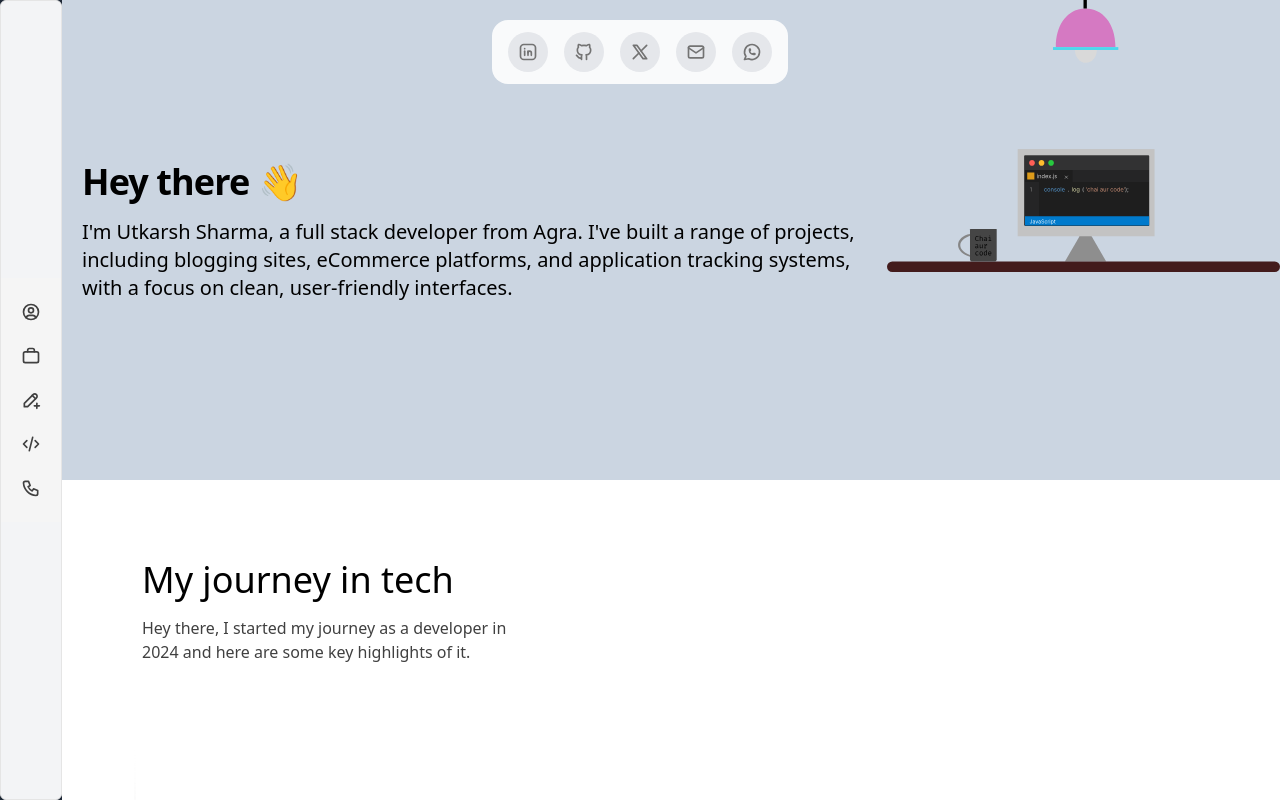
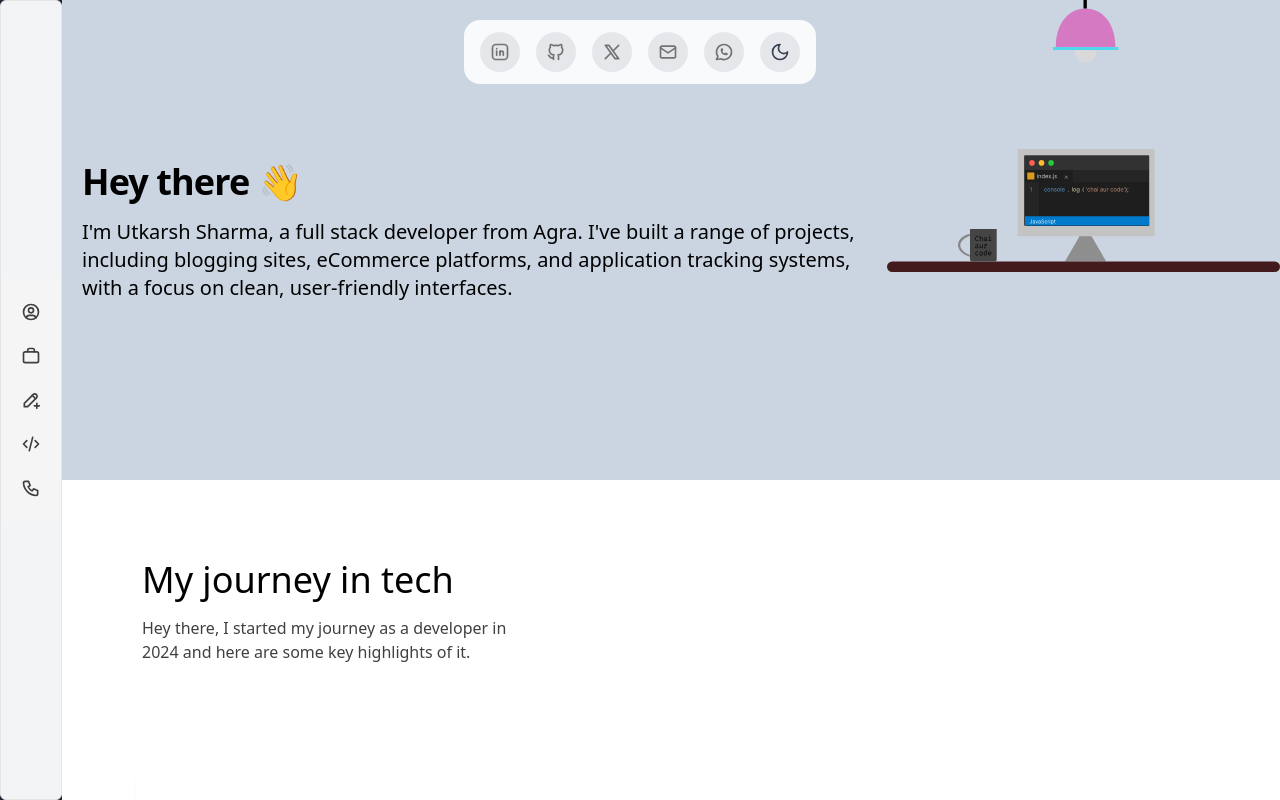
Before and after one commit to utkarshsharma7/portfolio, a Next.js app: page / in a window 1280 px wide. Built offline with nearby package versions, Linux system fonts and the light colour scheme.

Commit message:
"Added theme toggle button to FloatingDockDemo, refactored FloatingDockDesktop and IconContainer components to accommodate new item type with optional onClick handler"

```diff
--- a/src/components/socials.tsx
+++ b/src/components/socials.tsx
@@ -8,7 +8,12 @@ import {
   IconMail,
 } from "@tabler/icons-react";
 
+import { Moon, Sun } from "lucide-react";
+import { useTheme } from "@/context/ThemeContext";
+
 export function FloatingDockDemo() {
+  const { theme, toggleTheme } = useTheme();
+
   const links = [
     {
       title: "Linkedin",
@@ -48,6 +53,20 @@ export function FloatingDockDemo() {
       ),
       href: "https://wa.me/6395532309",
     },
+    {
+      title: "Theme",
+      icon:
+        theme === "dark" ? (
+          <Sun className="h-6 w-6 text-yellow-500" />
+        ) : (
+          <Moon className="h-6 w-6 text-gray-700" />
+        ),
+      href: "",
+      onClick: (e: React.MouseEvent<HTMLButtonElement>) => {
+        e.preventDefault(); // Prevent default action
+        toggleTheme(); // Toggle theme
+      },
+    },
   ];
   return (
     <div className="flex items-center justify-center w-full">
--- a/src/components/ui/floating-dock.tsx
+++ b/src/components/ui/floating-dock.tsx
@@ -89,25 +89,40 @@ const FloatingDockMobile = ({
   );
 };
 
+interface Item {
+  title: string;
+  icon: React.ReactNode;
+  href: string;
+  onClick?: (e: React.MouseEvent<HTMLAnchorElement, MouseEvent>) => void;
+}
+
 const FloatingDockDesktop = ({
   items,
   className,
 }: {
-  items: { title: string; icon: React.ReactNode; href: string }[];
+  items: Item[];
   className?: string;
 }) => {
   const mouseX = useMotionValue(Infinity);
+
   return (
     <motion.div
       onMouseMove={(e) => mouseX.set(e.pageX)}
       onMouseLeave={() => mouseX.set(Infinity)}
       className={cn(
-        "mx-auto hidden lg:flex h-16 gap-4 items-end  rounded-2xl bg-gray-50 dark:bg-neutral-900 px-4 pb-3",
+        "mx-auto hidden lg:flex h-16 gap-4 items-end rounded-2xl bg-gray-50 dark:bg-neutral-900 px-4 pb-3",
         className
       )}
     >
       {items.map((item) => (
-        <IconContainer mouseX={mouseX} key={item.title} {...item} />
+        <a
+          href={item.href}
+          onClick={item.onClick}
+          key={item.title}
+          className="flex items-center"
+        >
+          <IconContainer mouseX={mouseX} {...item} />
+        </a>
       ))}
     </motion.div>
   );
@@ -171,6 +186,10 @@ function IconContainer({
   const [hovered, setHovered] = useState(false);
 
   return (
+    <>
+      {href ? (
+        <div>
+          {" "}
           <Link href={href} target="_blank">
             <motion.div
               ref={ref}
@@ -182,7 +201,7 @@ function IconContainer({
               <AnimatePresence>
                 {hovered && (
                   <motion.div
-              initial={{ opacity: 0, y: 10, x: "-50%" }}
+                    initial={{ opacity: 0, y: 5, x: "-50%" }}
                     animate={{ opacity: 1, y: 0, x: "-50%" }}
                     exit={{ opacity: 0, y: 2, x: "-50%" }}
                     className="px-2 py-0.5 whitespace-pre rounded-md bg-gray-100 border dark:bg-neutral-800 dark:border-neutral-900 dark:text-white border-gray-200 text-neutral-700 absolute left-1/2 -translate-x-1/2 -top-8 w-fit text-xs"
@@ -199,5 +218,37 @@ function IconContainer({
               </motion.div>
             </motion.div>
           </Link>
+        </div>
+      ) : (
+        <div>
+          <motion.div
+            ref={ref}
+            style={{ width, height }}
+            onMouseEnter={() => setHovered(true)}
+            onMouseLeave={() => setHovered(false)}
+            className="aspect-square rounded-full bg-gray-200 dark:bg-neutral-800 flex items-center justify-center relative"
+          >
+            <AnimatePresence>
+              {hovered && (
+                <motion.div
+                  initial={{ opacity: 0, y: 5, x: "-50%" }}
+                  animate={{ opacity: 1, y: 0, x: "-50%" }}
+                  exit={{ opacity: 0, y: 2, x: "-50%" }}
+                  className="px-2 py-0.5 whitespace-pre rounded-md bg-gray-100 border dark:bg-neutral-800 dark:border-neutral-900 dark:text-white border-gray-200 text-neutral-700 absolute left-1/2 -translate-x-1/2 -top-8 w-fit text-xs"
+                >
+                  {title}
+                </motion.div>
+              )}
+            </AnimatePresence>
+            <motion.div
+              style={{ width: widthIcon, height: heightIcon }}
+              className="flex items-center justify-center"
+            >
+              {icon}
+            </motion.div>
+          </motion.div>
+        </div>
+      )}
+    </>
   );
 }
```
Lines whose indentation alone changed are shown as unchanged.
